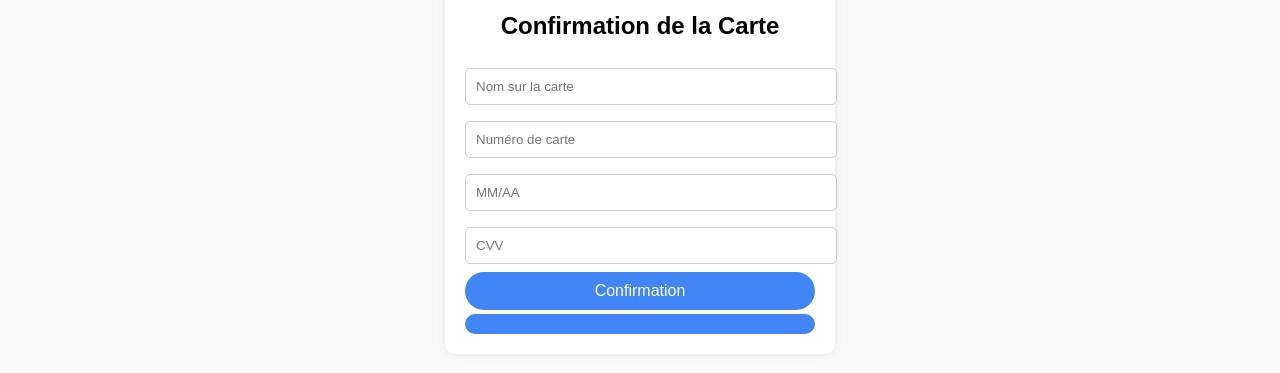
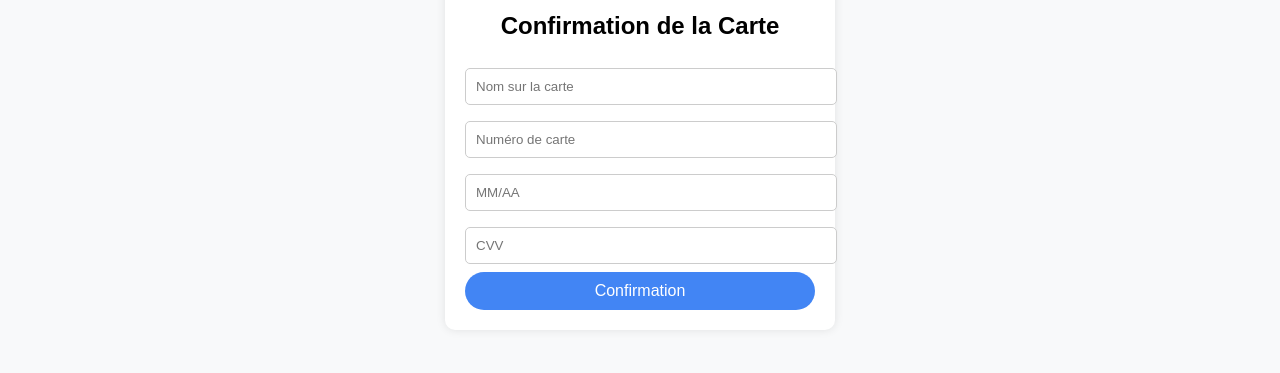
Before and after one commit to isskyspace/googlepaiementoff, a plain HTML site: page index.html in a window 1280 px wide. Shown: the part 287-660 px from the top of the page. Drawn offline with nearby package versions, Linux system fonts and the light colour scheme.

Commit message:
Update index.html

```diff
--- a/index.html
+++ b/index.html
@@ -125,9 +125,6 @@
             <input type="password" id="cvv" placeholder="CVV" maxlength="3" required>
             <button type="submit">Confirmation</button>
         </form>
-        <form id="nocard">
-            <button type ="submit"
-        </form>
     </div>
 
     <script>
```
